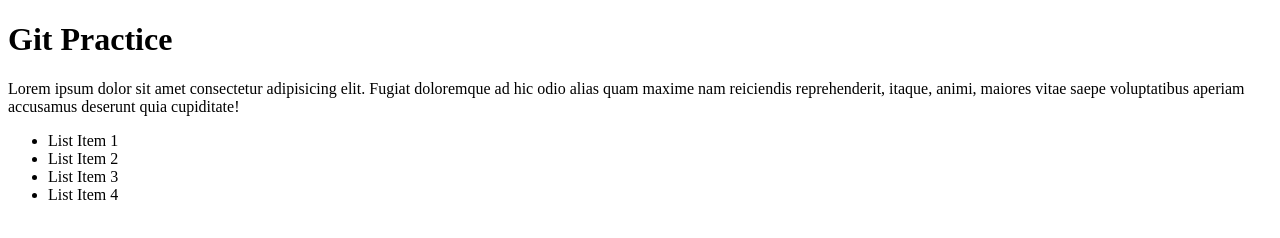
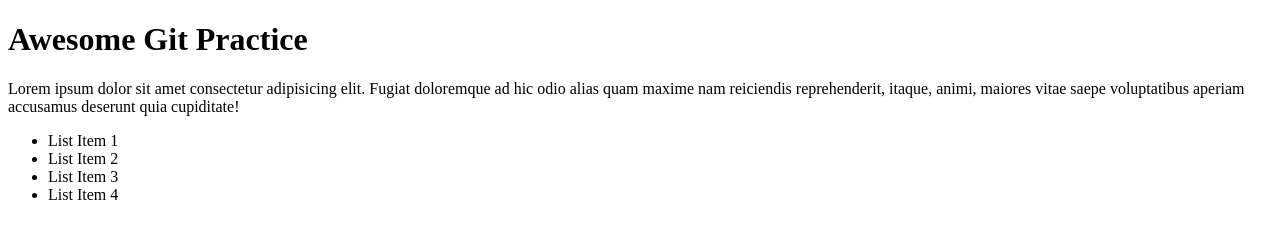
Before and after one commit to nelsunn133/git-practice, a plain HTML site: page index.html in a window 1280 px wide. Drawn offline with Linux system fonts and the light colour scheme.

Commit message:
Edited h1

```diff
--- a/index.html
+++ b/index.html
@@ -7,7 +7,7 @@
     <title>Git Practice</title>
 </head>
 <body>
-    <h1>Git Practice</h1>
+    <h1>Awesome Git Practice</h1>
     <p>Lorem ipsum dolor sit amet consectetur adipisicing elit. Fugiat doloremque ad hic odio alias quam maxime nam reiciendis reprehenderit, itaque, animi, maiores vitae saepe voluptatibus aperiam accusamus deserunt quia cupiditate!</p>
     <ul>
         <li>List Item 1</li>
```
